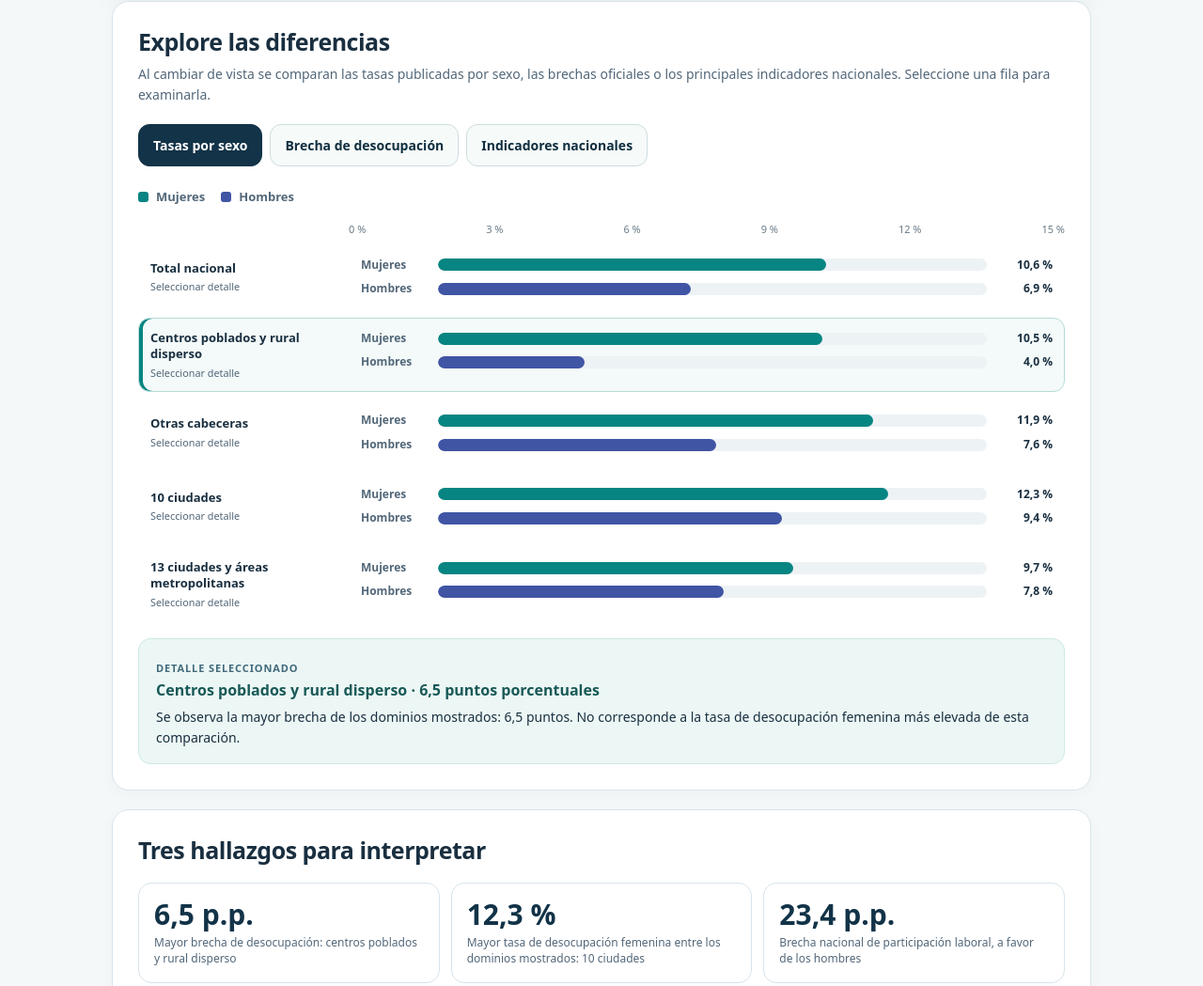
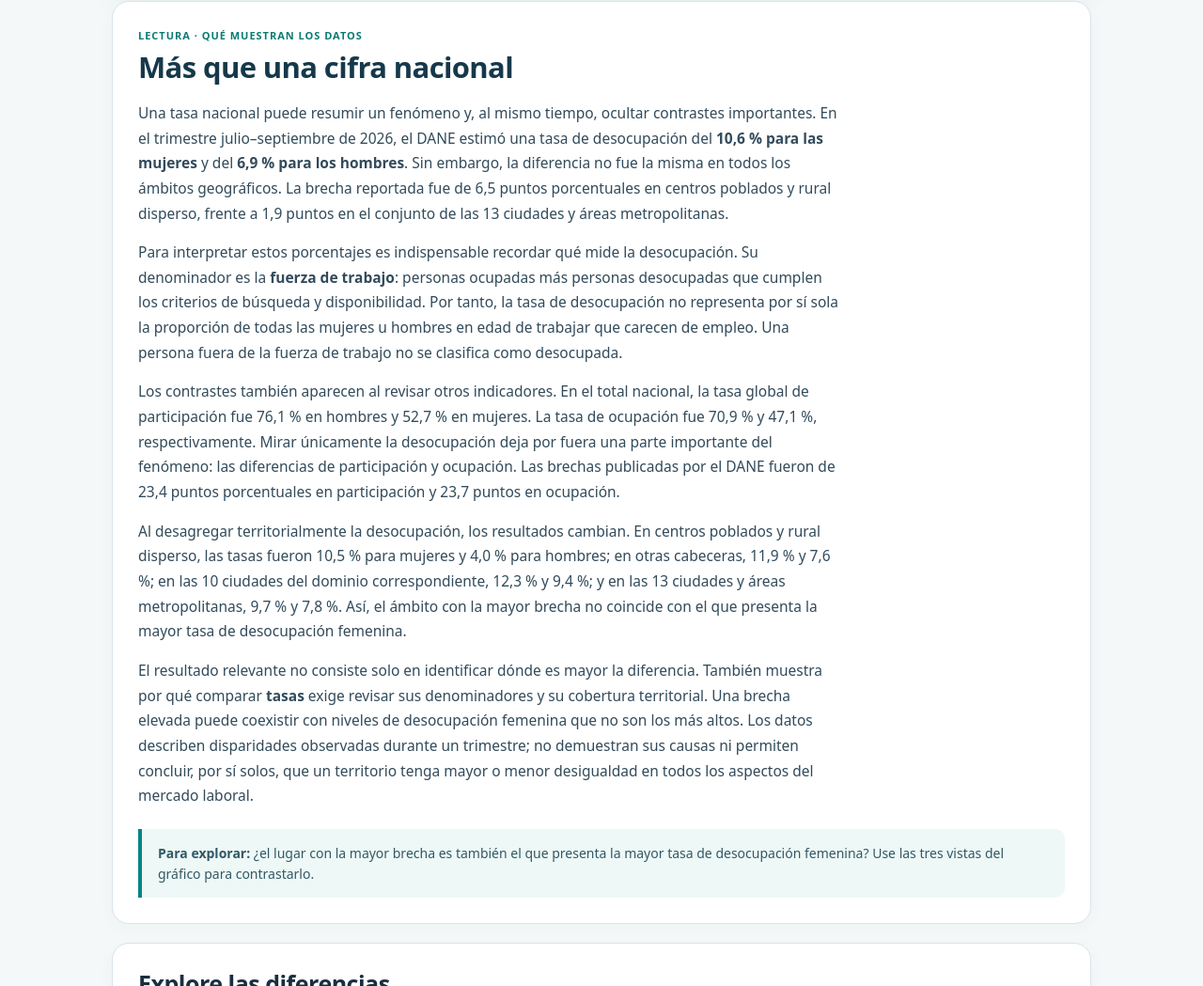
Before and after one commit to andresmgrisales/metodos-evidencia, a plain HTML site: page analisis/brecha-desempleo-mujeres-hombres-colombia.html in a window 1280 px wide. Shown: the part 426-1475 px from the top of the page at 94% size. Drawn offline with Linux system fonts and the light colour scheme.

Commit message:
feat(analisis): incorporar miniarticulo interpretativo antes de la visualizacion GEIH

```diff
--- a/analisis/brecha-desempleo-mujeres-hombres-colombia.html
+++ b/analisis/brecha-desempleo-mujeres-hombres-colombia.html
@@ -70,6 +70,14 @@ a{color:#08716f}
 @media(prefers-reduced-motion:reduce){.group,.bar{transition:none}}
 
 .me-public-counter{max-width:1080px;margin:0 auto 35px;padding:12px 20px;text-align:center;color:#566d79;font-size:12px;display:flex;align-items:center;justify-content:center;gap:12px}.me-public-counter strong{color:#0b726e;font-variant-numeric:tabular-nums;font-size:15px}
+
+.story-card{padding:clamp(22px,4vw,34px)}
+.story-kicker{font-size:11px;font-weight:850;letter-spacing:.09em;text-transform:uppercase;color:#087b75;margin-bottom:7px}
+.story-card h2{font-size:clamp(23px,3vw,31px);line-height:1.22;margin:0 0 16px;color:#15394a}
+.story-copy{max-width:82ch}
+.story-copy p{margin:0 0 15px;color:#324b5b;line-height:1.72;font-size:15.5px}
+.story-copy p:last-child{margin-bottom:0}
+.story-prompt{margin-top:22px;padding:15px 17px;border-left:4px solid var(--teal);background:#eef8f6;border-radius:0 10px 10px 0;color:#315866;font-size:14px;line-height:1.55}
 </style>
 </head>
 <body>
@@ -81,6 +89,24 @@ a{color:#08716f}
 <p class="intro">Exploración interactiva de las tasas de desocupación por sexo y dominio geográfico. Se muestran exclusivamente cifras del DANE correspondientes a julio–septiembre de 2026.</p>
 <div class="meta">GEIH · Trimestre móvil julio–septiembre de 2026 · Tasas (%) y brechas (puntos porcentuales)</div>
 </header>
+
+
+<section class="card story-card" aria-labelledby="story-title">
+<div class="story-kicker">LECTURA · QUÉ MUESTRAN LOS DATOS</div>
+<h2 id="story-title">Más que una cifra nacional</h2>
+<div class="story-copy">
+<p>Una tasa nacional puede resumir un fenómeno y, al mismo tiempo, ocultar contrastes importantes. En el trimestre julio–septiembre de 2026, el DANE estimó una tasa de desocupación del <strong>10,6 % para las mujeres</strong> y del <strong>6,9 % para los hombres</strong>. Sin embargo, la diferencia no fue la misma en todos los ámbitos geográficos. La brecha reportada fue de 6,5 puntos porcentuales en centros poblados y rural disperso, frente a 1,9 puntos en el conjunto de las 13 ciudades y áreas metropolitanas.</p>
+
+<p>Para interpretar estos porcentajes es indispensable recordar qué mide la desocupación. Su denominador es la <strong>fuerza de trabajo</strong>: personas ocupadas más personas desocupadas que cumplen los criterios de búsqueda y disponibilidad. Por tanto, la tasa de desocupación no representa por sí sola la proporción de todas las mujeres u hombres en edad de trabajar que carecen de empleo. Una persona fuera de la fuerza de trabajo no se clasifica como desocupada.</p>
+
+<p>Los contrastes también aparecen al revisar otros indicadores. En el total nacional, la tasa global de participación fue 76,1 % en hombres y 52,7 % en mujeres. La tasa de ocupación fue 70,9 % y 47,1 %, respectivamente. Mirar únicamente la desocupación deja por fuera una parte importante del fenómeno: las diferencias de participación y ocupación. Las brechas publicadas por el DANE fueron de 23,4 puntos porcentuales en participación y 23,7 puntos en ocupación.</p>
+
+<p>Al desagregar territorialmente la desocupación, los resultados cambian. En centros poblados y rural disperso, las tasas fueron 10,5 % para mujeres y 4,0 % para hombres; en otras cabeceras, 11,9 % y 7,6 %; en las 10 ciudades del dominio correspondiente, 12,3 % y 9,4 %; y en las 13 ciudades y áreas metropolitanas, 9,7 % y 7,8 %. Así, el ámbito con la mayor brecha no coincide con el que presenta la mayor tasa de desocupación femenina.</p>
+
+<p>El resultado relevante no consiste solo en identificar dónde es mayor la diferencia. También muestra por qué comparar <strong>tasas</strong> exige revisar sus denominadores y su cobertura territorial. Una brecha elevada puede coexistir con niveles de desocupación femenina que no son los más altos. Los datos describen disparidades observadas durante un trimestre; no demuestran sus causas ni permiten concluir, por sí solos, que un territorio tenga mayor o menor desigualdad en todos los aspectos del mercado laboral.</p>
+</div>
+<div class="story-prompt"><strong>Para explorar:</strong> ¿el lugar con la mayor brecha es también el que presenta la mayor tasa de desocupación femenina? Use las tres vistas del gráfico para contrastarlo.</div>
+</section>
 
 <section class="card" aria-labelledby="explore-title">
 <h2 id="explore-title">Explore las diferencias</h2>
```
